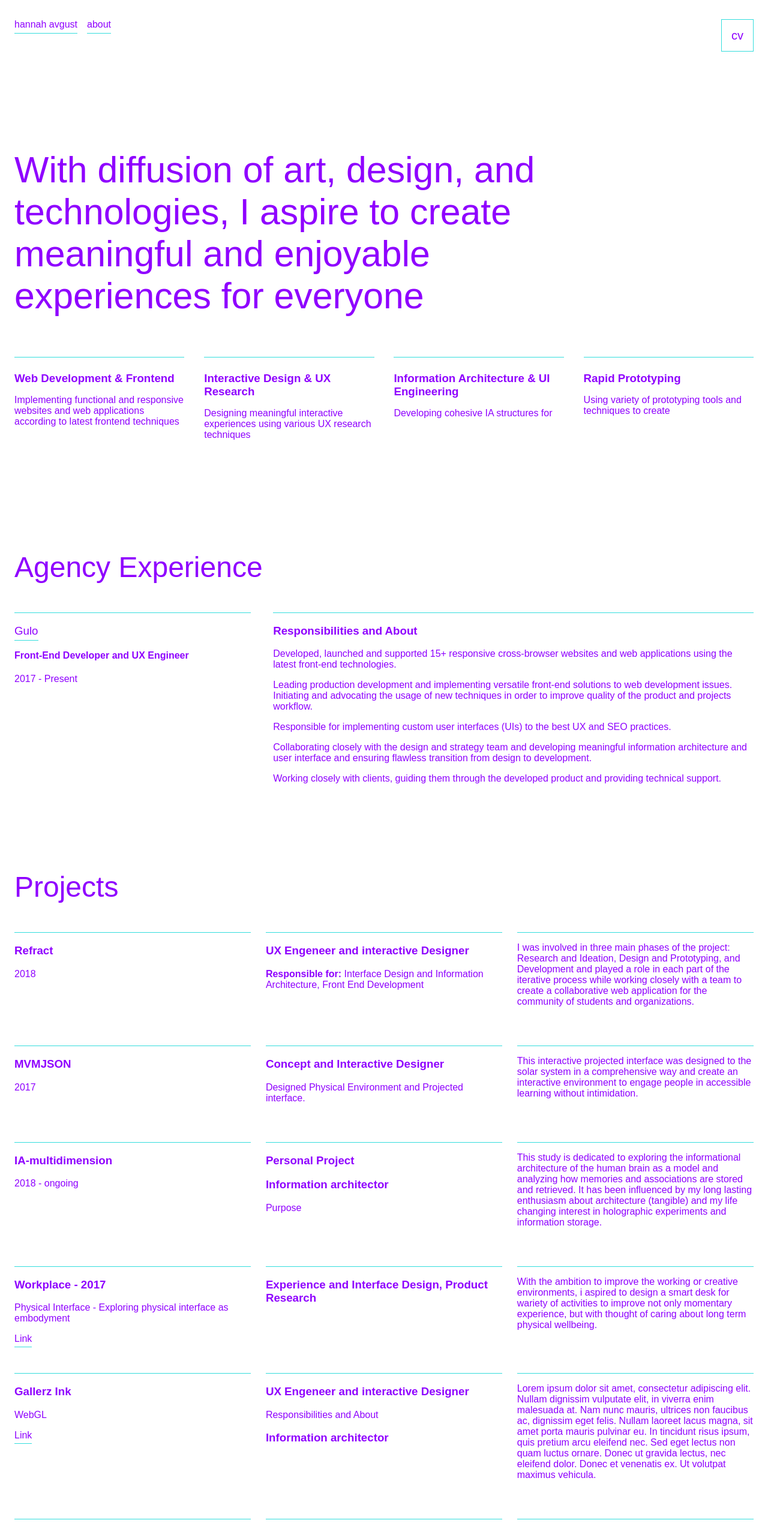
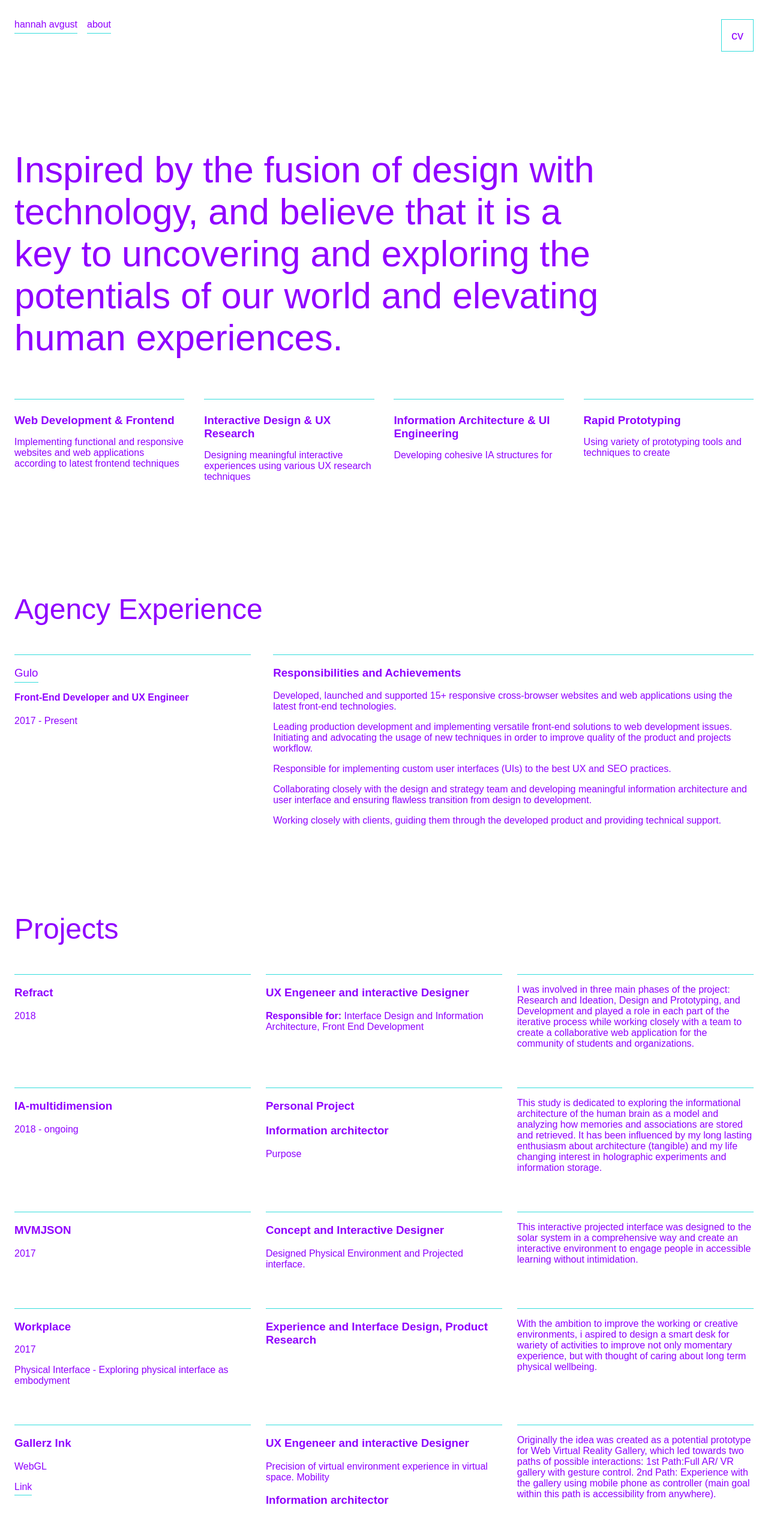
Before and after one commit to OphiophagusHannah/portfolio, a React (Create React App) app: page /home in a window 1280 px wide. Shown: the top 2549 px of the page at 60% size. Built offline with nearby package versions, Linux system fonts and the light colour scheme.

Commit message:
all updates

```diff
--- a/src/App.css
+++ b/src/App.css
@@ -90,6 +90,14 @@ footer li {
 
 a {
   color: #8f00ff;
+  font-weight: 500;
+  text-decoration: none;
+  padding-bottom: 0.3rem;
+  border-bottom: 1px solid #34dddd;
+}
+
+a:hover {
+  color: #34dddd;
 }
 
 .anchor {
@@ -101,6 +109,7 @@ a {
 
 nav a {
   text-decoration: none;
+  border-bottom: none;
 }
 
 nav .nav-link li {
@@ -141,7 +150,7 @@ h1 {
 }
 
 .intro {
-  display: flex;
+  display: block;
   justify-content: space-between;
   align-items: flex-end;
   padding-bottom: 3rem;
@@ -241,6 +250,7 @@ h1 {
 
 footer a {
   text-decoration: none;
+  border-bottom: none;
 }
 
 footer ul {
@@ -251,7 +261,7 @@ footer ul {
 
 footer ul li {
   list-style-type: none;
-  padding-right: 1rem;
+  margin-right: 1rem;
 }
 
 .footer-inner {
--- a/src/pages/About/index.js
+++ b/src/pages/About/index.js
@@ -6,8 +6,7 @@ function About() {
         <div>
             <section id="about" class="about">
                 <div class="intro">
-                    <h2>Inspired by the fusion of design with technology, and believe that it is a key to uncovering and exploring the potentials of our world and elevating human experiences.</h2>
-                    <p>I am a front end engineer with an interactive design degree and artistic background.</p>
+                    <h2>I am a front end engineer with an interactive design degree and artistic background.</h2>
                 </div>
             </section>
             <div class="skills" id="skills">
--- a/src/pages/Home/index.js
+++ b/src/pages/Home/index.js
@@ -6,8 +6,7 @@ function Home() {
         <div>
             <section className="about">
                 <div class="intro">
-                    <h2>With diffusion of art, design, and technologies, I aspire to create meaningful and enjoyable
-                        experiences for everyone</h2>
+                    <h2>Inspired by the fusion of design with technology, and believe that it is a key to uncovering and exploring the potentials of our world and elevating human experiences.</h2>
                 </div>
                 <div class="keys">
                     <div>
@@ -38,12 +37,12 @@ function Home() {
                 <h2>Agency Experience</h2>
                 <div class="projects-item">
                     <div class="third">
-                        <h3><a href="">Gulo</a></h3>
+                        <h3><a href="https://www.gulosolutions.com/" target="_blank">Gulo</a></h3>
                         <h4>Front-End Developer and UX Engineer</h4>
                         <p>2017 - Present</p>
                     </div>
                     <div class="two-third">
-                        <h3>Responsibilities and About</h3>
+                        <h3>Responsibilities and Achievements</h3>
 
                         <p>Developed, launched and supported 15+ responsive cross-browser websites and web
                             applications using the latest front-end technologies.</p>
@@ -66,7 +65,7 @@ function Home() {
                 <h2>Projects</h2>
                 <div class="projects-item">
                     <div class="third">
-                        <a href=""> <h3>Refract</h3></a>
+                        <a href=""><h3>Refract</h3></a>
                         <p>2018</p>
                     </div>
                     <div class="third">
@@ -79,23 +78,6 @@ function Home() {
 
                     </div>
                 </div>
-
-                <div class="projects-item">
-                    <div class="third">
-                        <h3>MVMJSON</h3>
-                        <p>2017</p>
-
-                    </div>
-                    <div class="third">
-                        <h3>Concept and Interactive Designer</h3>
-                        <p> Designed Physical Environment and Projected interface.</p>
-                    </div>
-                    <div class="third">
-                        <p>This interactive projected interface was designed to the solar system in a comprehensive way and create an interactive environment to engage people in accessible learning without intimidation.
-                        </p>
-                    </div>
-                </div>
-
                 <div class="projects-item">
                     <div class="third">
                         <h3>IA-multidimension</h3>
@@ -117,9 +99,27 @@ function Home() {
 
                 <div class="projects-item">
                     <div class="third">
-                        <h3>Workplace - 2017</h3>
+                        <h3>MVMJSON</h3>
+                        <p>2017</p>
+
+                    </div>
+                    <div class="third">
+                        <h3>Concept and Interactive Designer</h3>
+                        <p> Designed Physical Environment and Projected interface.</p>
+                    </div>
+                    <div class="third">
+                        <p>This interactive projected interface was designed to the solar system in a comprehensive way and create an interactive environment to engage people in accessible learning without intimidation.
+                        </p>
+                    </div>
+                </div>
+
+
+
+                <div class="projects-item">
+                    <div class="third">
+                        <a href=""><h3>Workplace</h3></a>
+                        <p>2017</p>
                         <p>Physical Interface - Exploring physical interface as embodyment</p>
-                        <a href="">Link</a>
                     </div>
                     <div class="third">
                         <h3>Experience and Interface Design, Product Research</h3>
@@ -136,19 +136,15 @@ function Home() {
                     <div class="third">
                         <h3>Gallerz Ink</h3>
                         <p>WebGL</p>
-                        <a href="">Link</a>
+                        <a href="https://streamelements.com/overlay/600c9244b69c8942aa87c6de/-iSsWWqPRMKwEPUACt1wrUIAi3ZSZLWyxIuKTaa5FgZAvHTZ">Link</a>
                     </div>
                     <div class="third">
                         <h3>UX Engeneer and interactive Designer</h3>
-                        <p>Responsibilities and About</p>
+                        <p>Precision of virtual environment experience in virtual space. Mobility</p>
                         <h3>Information architector</h3>
                     </div>
                     <div class="third">
-                        <p>Lorem ipsum dolor sit amet, consectetur adipiscing elit. Nullam dignissim vulputate elit,
-                        in viverra enim malesuada at. Nam nunc mauris, ultrices non faucibus ac, dignissim eget
-                        felis. Nullam laoreet lacus magna, sit amet porta mauris pulvinar eu. In tincidunt risus
-                        ipsum, quis pretium arcu eleifend nec. Sed eget lectus non quam luctus ornare. Donec ut
-                        gravida lectus, nec eleifend dolor. Donec et venenatis ex. Ut volutpat maximus vehicula.
+                        <p>Originally the idea was created as a potential prototype for Web Virtual Reality Gallery, which led towards two paths of possible interactions: 1st Path:Full AR/ VR gallery with gesture control. 2nd Path: Experience with the gallery using mobile phone as controller (main goal within this path is accessibility from anywhere).
                         </p>
                     </div>
                 </div>
```
